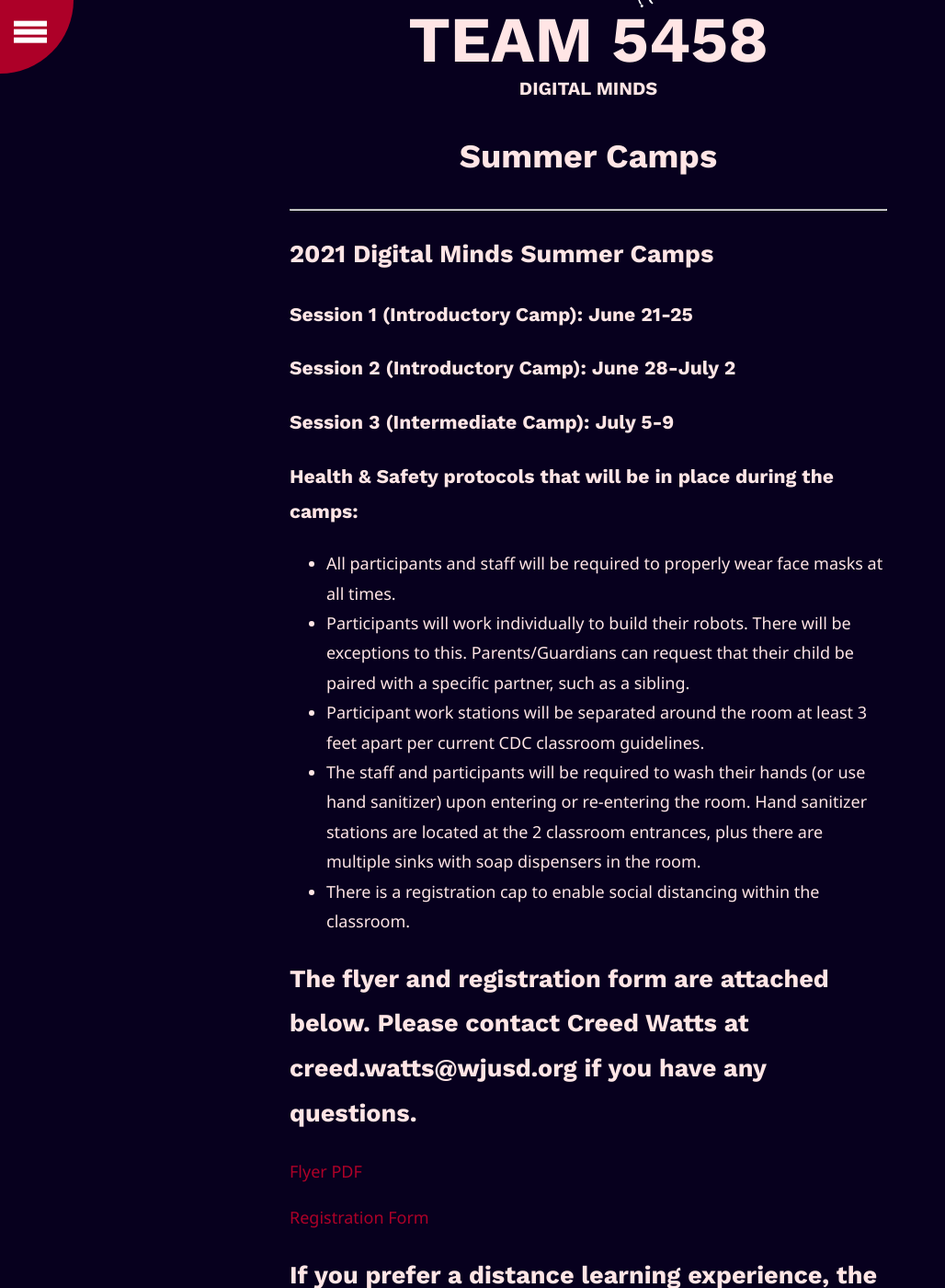
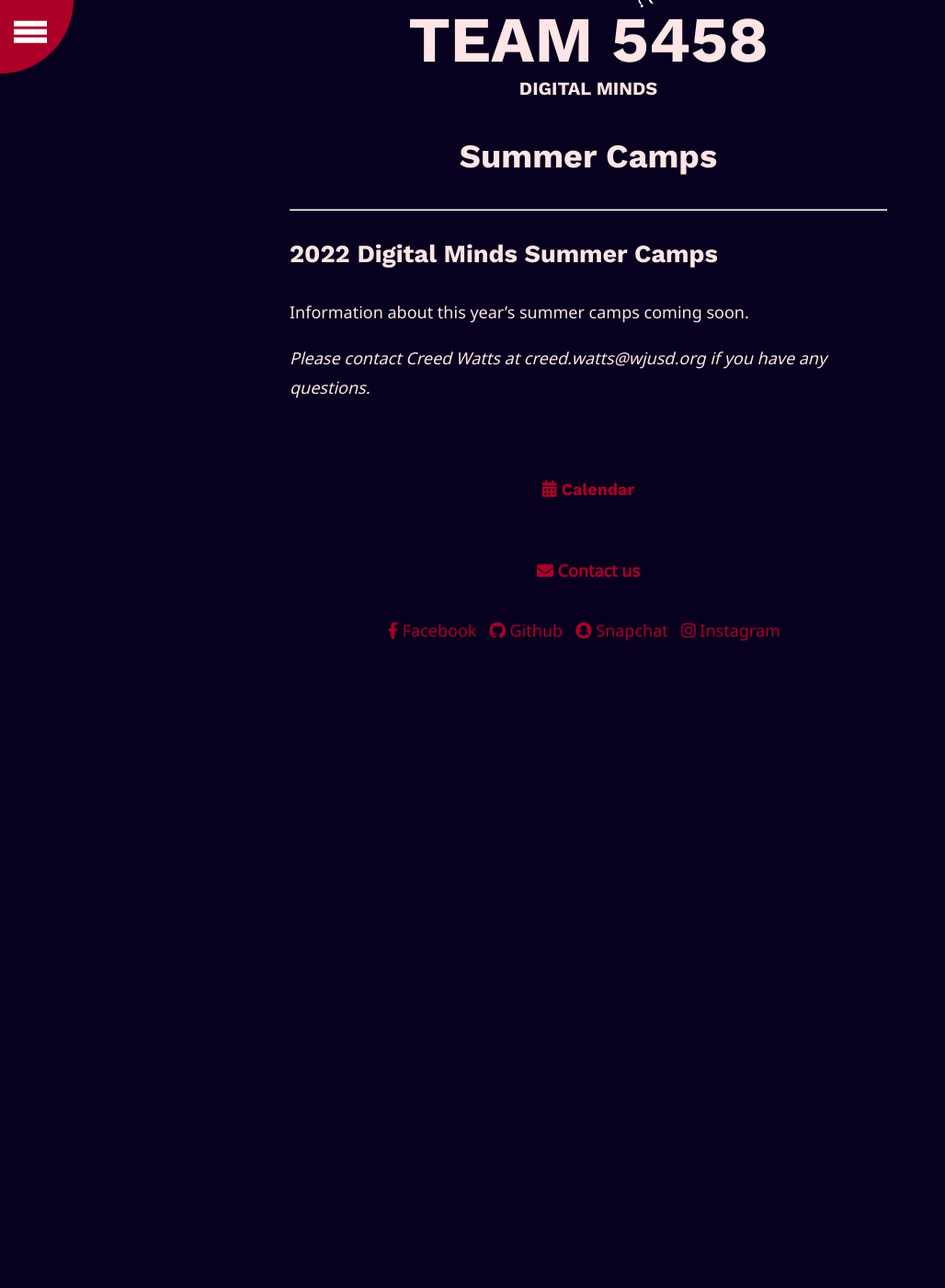
Before and after one commit to FRCTeam5458DigitalMinds/team5458.com, a Jekyll site: the page built from _pages/summercamp.md, in a window 1280 px wide and 1400 px high, scrolled down 245 px. Shown: the whole window at 92% size, without its empty margins (0-1028 px from the left). Built offline with Jekyll 4.4.1, drawn with Linux system fonts in a browser that asks for light colours; nearby versions of some CDN libraries; after the commit the page ends 983 px from its top, so only the background shows below that; some of the changed text lies outside the part shown.

Commit message:
Update summercamp.md

```diff
--- a/_pages/summercamp.md
+++ b/_pages/summercamp.md
@@ -3,25 +3,8 @@ layout: post
 title: Summer Camps
 permalink: /summercamps/
 ---
-## 2021 Digital Minds Summer Camps
+## 2022 Digital Minds Summer Camps
+Information about this year's summer camps coming soon.
 
-### Session 1 (Introductory Camp): June 21-25
-### Session 2 (Introductory Camp): June 28-July 2
-### Session 3 (Intermediate Camp): July 5-9
 
-### Health & Safety protocols that will be in place during the camps:
-- All participants and staff will be required to properly wear face masks at all times.
-- Participants will work individually to build their robots. There will be exceptions to this. Parents/Guardians can request that their child be paired with a specific partner, such as a sibling.
-- Participant work stations will be separated around the room at least 3 feet apart per current CDC classroom guidelines.
-- The staff and participants will be required to wash their hands (or use hand sanitizer) upon entering or re-entering the room. Hand sanitizer stations are located at the 2 classroom entrances, plus there are multiple sinks with soap dispensers in the room.
-- There is a registration cap to enable social distancing within the classroom.
-
-## The flyer and registration form are attached below. Please contact Creed Watts at creed.watts@wjusd.org if you have any questions.
-
-<a href="https://drive.google.com/file/d/1Z4C7VkXy3myfAjhZHWSJM2zauY3MdiEu/view?usp=sharing" target="_blank">Flyer PDF </a>
-
-[Registration Form](https://forms.gle/yc1ewv76fR97oRWU9)
-
-## If you prefer a distance learning experience, the Davis Robotics team, Citrus Circuits, is offering a remote summer camp. See the link below for more information.
-
-[DYR RoboCamps](https://www.citruscircuits.org/robocamps.html)
+*Please contact Creed Watts at creed.watts@wjusd.org if you have any questions.*
```
